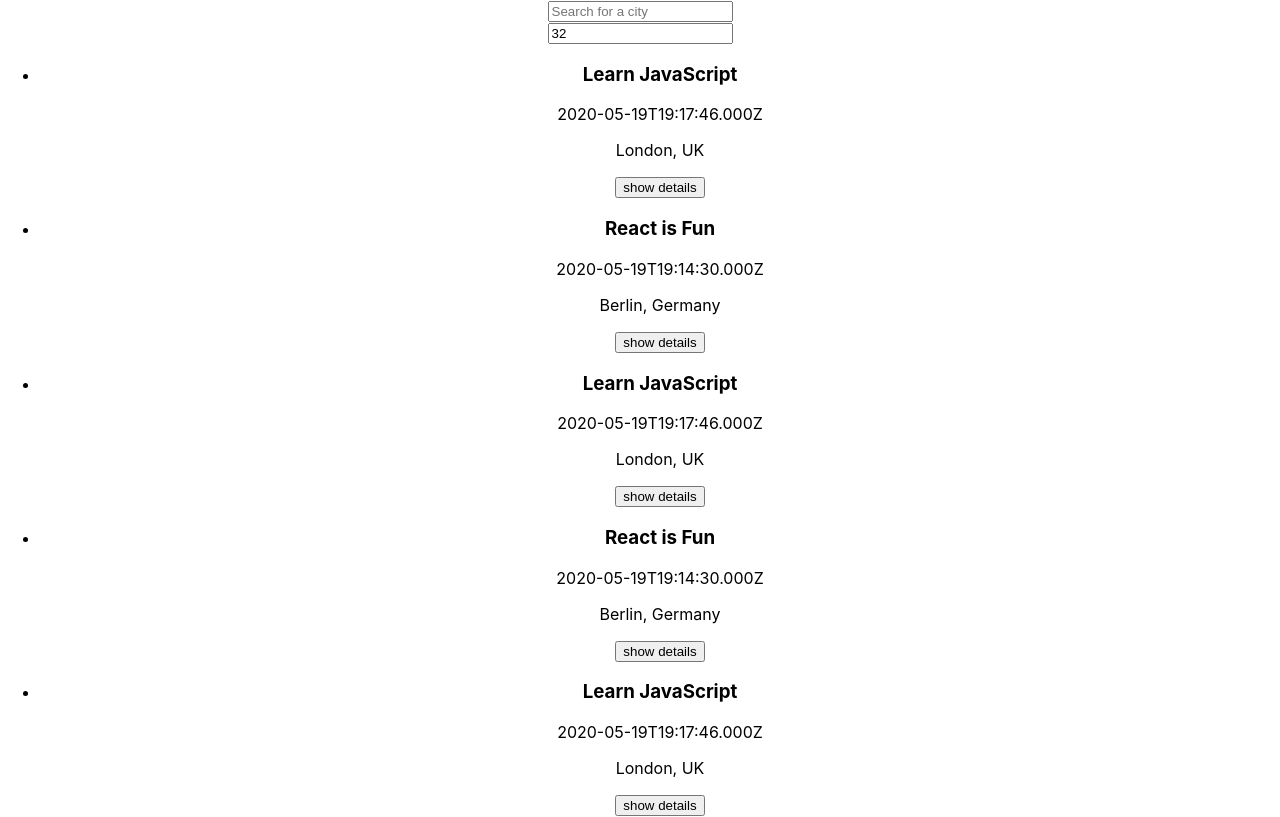
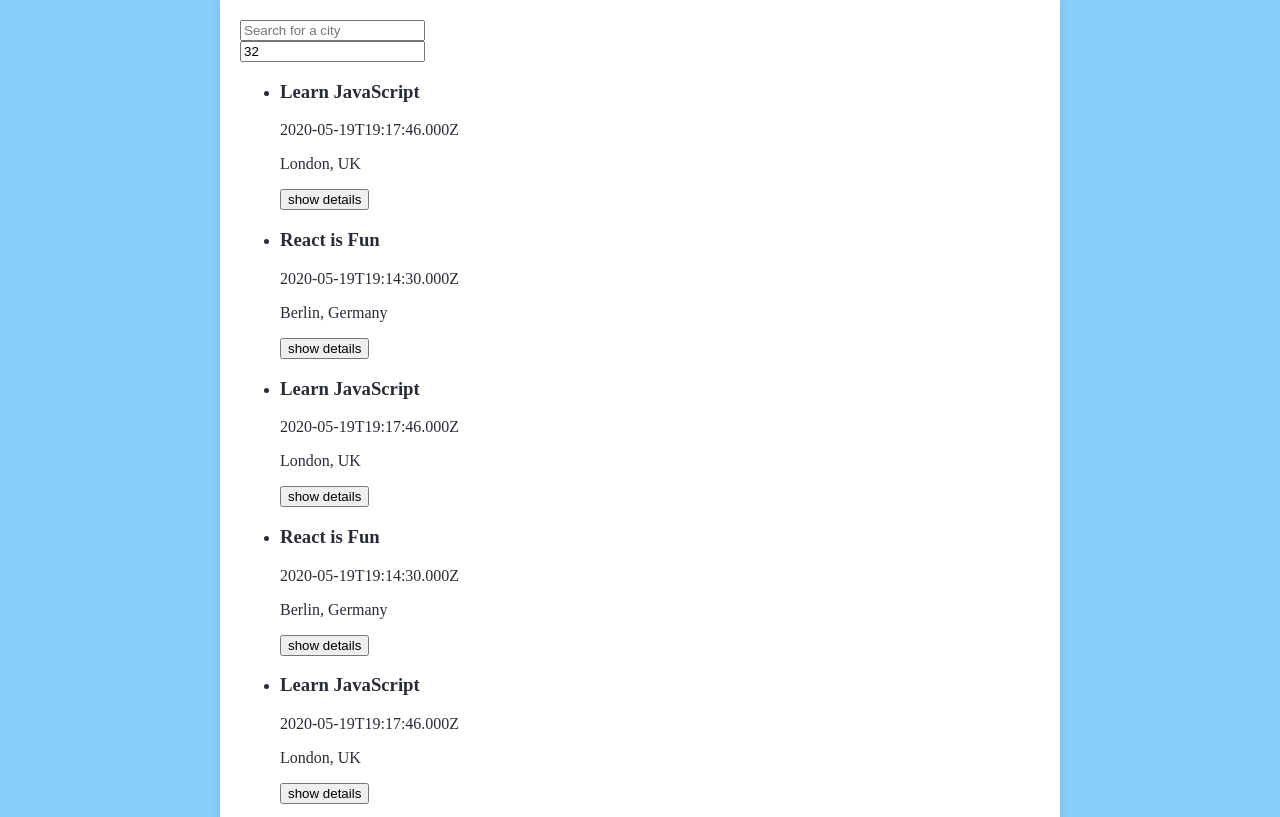
Before and after one commit to rlunatrepczynski/meet, a React (Create React App) app: page / in a window 1280 px wide. Shown: the top 817 px of the page. Built offline with nearby package versions, Linux system fonts and the light colour scheme.

Commit message:
Update App.css
Added styling

```diff
--- a/src/App.css
+++ b/src/App.css
@@ -1,5 +1,15 @@
+body {
+  font-family: 'Arial, Helvetica, sans-serif';
+  background-color: lightskyblue;
+  color: #282c34;
+}
+
 .App {
-  text-align: center;
+  max-width: 800px;
+  margin: 0 auto;
+  padding: 20px;
+  background-color: #fff;
+  box-shadow: 0 0 10px rgba(0, 0, 0, 0.1);
 }
 
 .App-logo {
@@ -32,6 +42,7 @@
   from {
     transform: rotate(0deg);
   }
+
   to {
     transform: rotate(360deg);
   }
```
